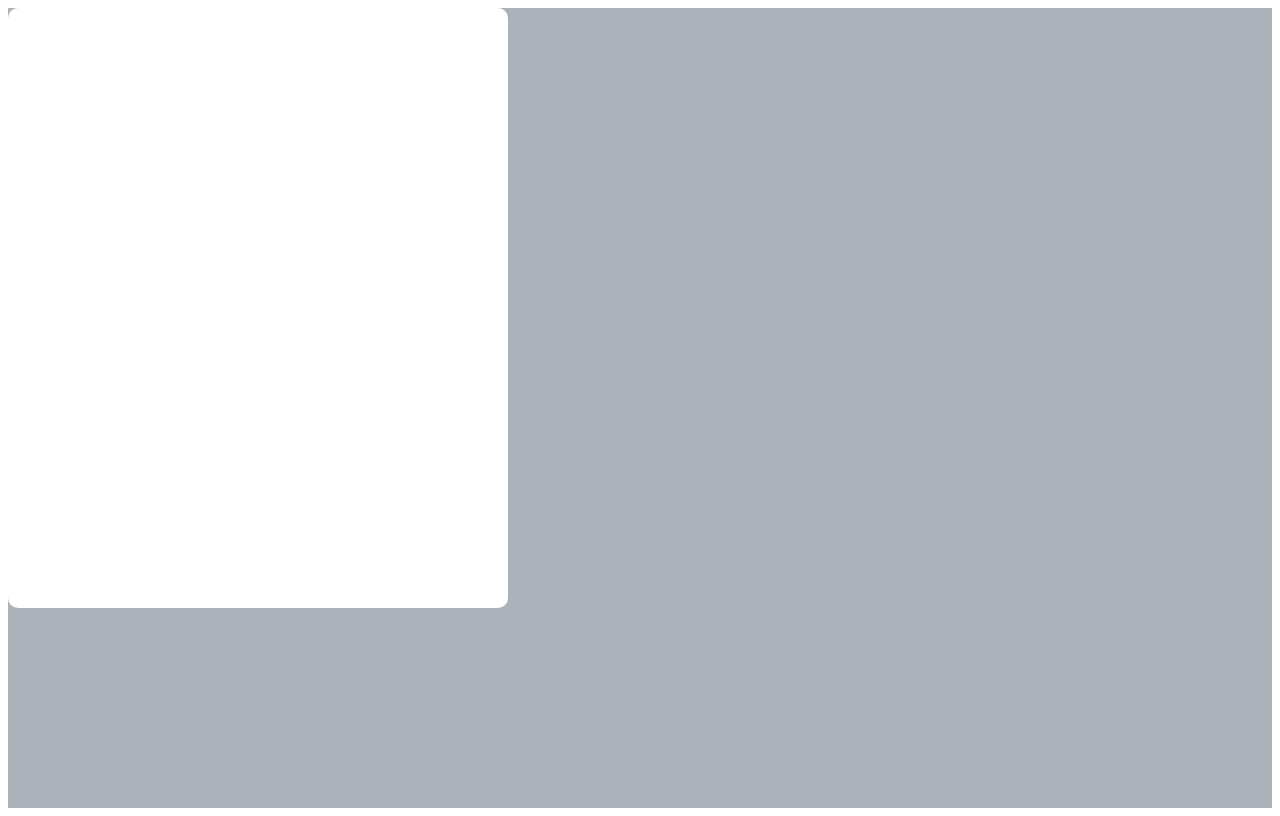
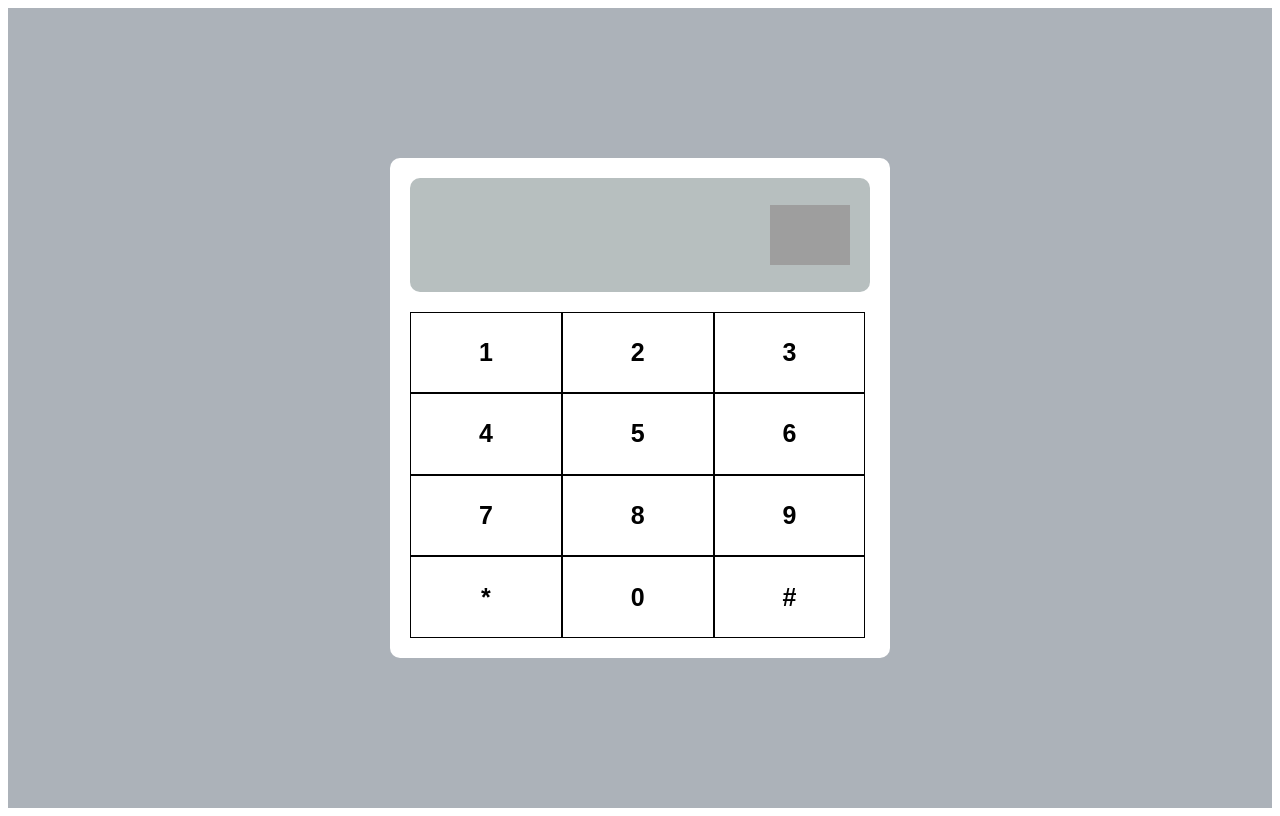
Before and after one commit to Lion786420/MERN, a plain HTML site: page index.html in a window 1280 px wide. Drawn offline with Linux system fonts and the light colour scheme; grey boxes are pictures that could not be loaded.

Commit message:
Completed

```diff
--- a/index.html
+++ b/index.html
@@ -10,7 +10,31 @@
 <body>
     <div class="main">
         <div class="big_box">
-
+            <div class="top">
+                <img src="https://cdn-icons-png.flaticon.com/512/61/61167.png" alt="cross">
+            </div>
+            <div class="bottom">
+                <div class="first">
+                    <div>1</div>
+                    <div>2</div>
+                    <div>3</div>
+                </div>
+                <div class="second">
+                    <div>4</div>
+                    <div>5</div>
+                    <div>6</div>
+                </div>
+                <div class="third">
+                    <div>7</div>
+                    <div>8</div>
+                    <div>9</div>
+                </div>
+                <div class="forth">
+                    <div>*</div>
+                    <div>0</div>
+                    <div>#</div>
+                </div>
+            </div>
         </div>
     </div>
 </body>
--- a/styles.css
+++ b/styles.css
@@ -1,16 +1,51 @@
 *{
     box-sizing: border-box;
+    font-size: 25px;
+    font-weight: 700;
+    font-family: sans-serif;
 }
 .main{
     min-height: 100vh;
     min-width: 100%;
     background-color: rgb(172, 178, 185);
+    display: flex;
+    justify-content: center;
+    align-items: center;
 }
 .big_box{
     width: 500px;
-    height: 600px;
+    height: 500px;
     background-color: white;
     border-radius: 10px;
     display: flex;
-
+    flex-direction: column;
+    padding: 20px;
 }
+.top{
+    height: 20vh;
+    border-radius: 10px;
+    background-color: rgb(183, 191, 191);
+    display: flex;
+    justify-content: flex-end;
+    align-items: center;
+}
+img{
+    height:60px;
+    width: auto;
+    margin-right: 20px;
+}
+.bottom{
+    height: 100%;
+    margin-top: 20px;
+}
+.first,.second,.third,.forth{
+    display:flex;
+    height:25%
+}
+.bottom>div>div{
+    width:33%;
+    display: flex;
+    align-items: center;
+    justify-content: center;
+    border: 1px solid black;
+}
```
